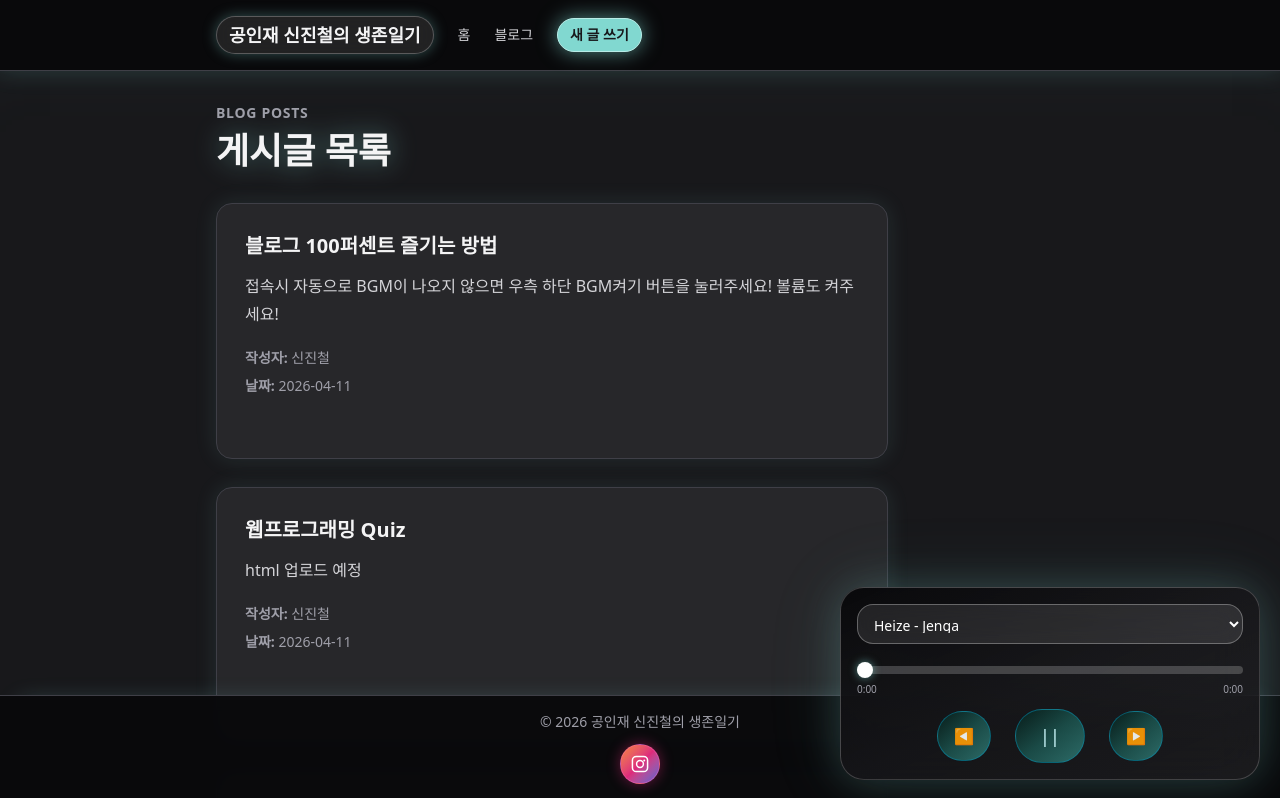
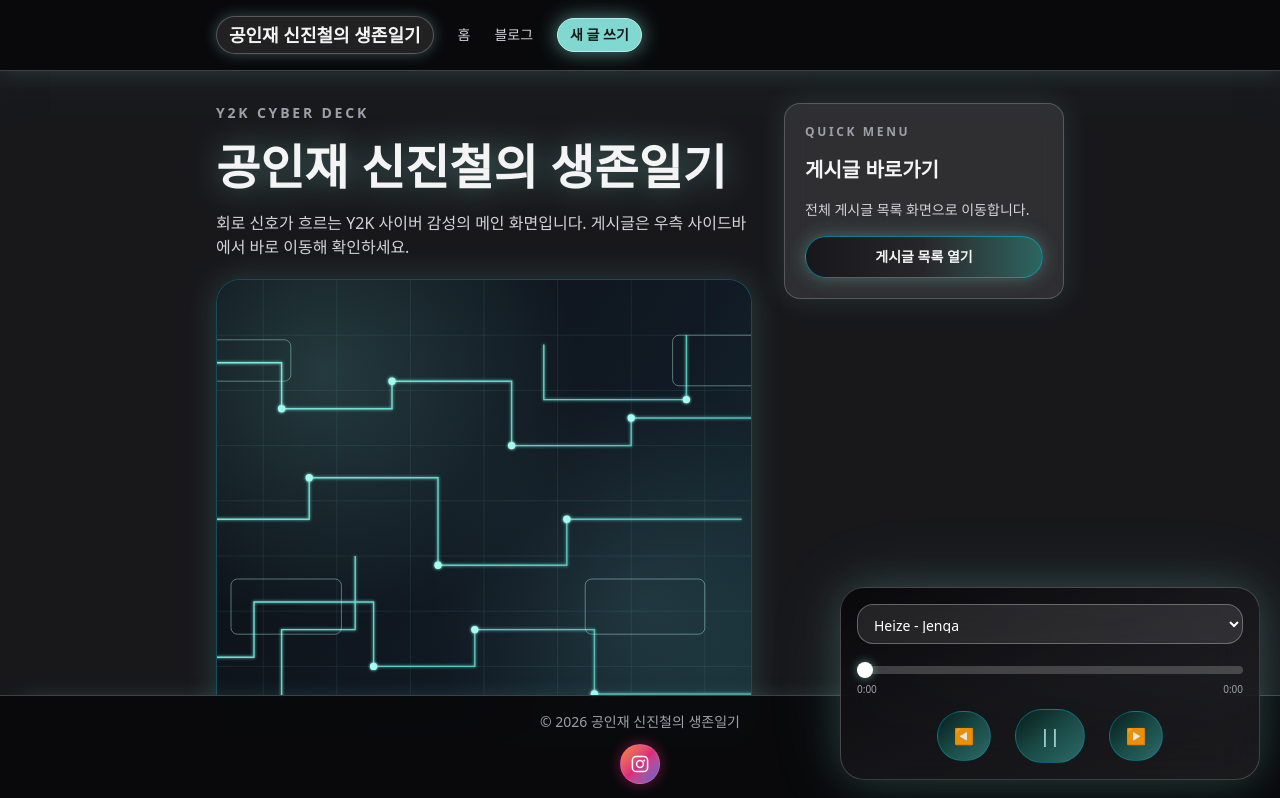
Before and after one commit to shin-jin-cheol/my-first-web, a Next.js app: page / in a window 1280 px wide. Shown: the top 798 px of the page. Built offline with nearby package versions, Linux system fonts and the light colour scheme.

Commit message:
feat: redesign home with y2k cyber visual and right sidebar navigation

```diff
--- a/app/page.tsx
+++ b/app/page.tsx
@@ -1,37 +1,50 @@
 import Link from "next/link";
-import { getPosts } from "@/lib/posts";
+import Image from "next/image";
 
 export default async function Home() {
-  const posts = await getPosts();
+  return (
+    <div className="grid gap-8 lg:grid-cols-[minmax(0,1fr)_280px]">
+      <section className="space-y-5">
+        <p className="text-sm font-semibold uppercase tracking-[0.2em] text-zinc-400">
+          Y2K Cyber Deck
+        </p>
+        <h1 className="text-4xl font-black text-zinc-100 drop-shadow-[0_0_16px_rgba(129,216,208,0.45)] md:text-5xl">
+          공인재 신진철의 생존일기
+        </h1>
+        <p className="max-w-2xl text-zinc-300">
+          회로 신호가 흐르는 Y2K 사이버 감성의 메인 화면입니다. 게시글은 우측 사이드바에서 바로 이동해 확인하세요.
+        </p>
 
-  return (
-    <div className="space-y-8">
-      <div className="space-y-2">
-        <p className="text-sm font-semibold uppercase tracking-wider text-zinc-400">
-          Blog Posts
-        </p>
-        <h1 className="text-4xl font-extrabold text-zinc-100 drop-shadow-[0_0_14px_rgba(129,216,208,0.45)]">
-          게시글 목록
-        </h1>
-      </div>
-      <div className="grid gap-7 grid-cols-1 max-w-2xl">
-        {posts.map((post) => (
-          <Link key={post.id} href={`/posts/${post.id}`}>
-            <article className="block h-full min-h-64 cursor-pointer rounded-2xl border border-zinc-700 bg-zinc-800 p-7 shadow-[0_0_22px_rgba(129,216,208,0.12)] transition hover:border-[#81d8d0] hover:bg-zinc-700 hover:shadow-[0_0_34px_rgba(129,216,208,0.28)]">
-              <h2 className="mb-3 text-xl font-bold text-zinc-100">{post.title}</h2>
-              <p className="mb-5 line-clamp-4 text-base leading-7 text-zinc-300">{post.content}</p>
-              <div className="space-y-2 text-sm text-zinc-400">
-                <p>
-                  <strong>작성자:</strong> {post.author}
-                </p>
-                <p>
-                  <strong>날짜:</strong> {post.date}
-                </p>
-              </div>
-            </article>
+        <div className="relative overflow-hidden rounded-3xl border border-cyan-400/30 bg-zinc-900/60 shadow-[0_0_32px_rgba(129,216,208,0.2)] backdrop-blur">
+          <Image
+            src="/cyber-circuit.svg"
+            alt="Y2K 사이버 회로도 배경"
+            width={1600}
+            height={1000}
+            priority
+            className="h-[460px] w-full object-cover"
+          />
+          <div className="pointer-events-none absolute inset-0 bg-[radial-gradient(circle_at_20%_20%,rgba(129,216,208,0.2),transparent_45%),radial-gradient(circle_at_80%_70%,rgba(129,216,208,0.12),transparent_40%)]" />
+        </div>
+      </section>
+
+      <aside className="lg:sticky lg:top-24 lg:self-start">
+        <div className="space-y-4 rounded-2xl border border-white/20 bg-white/10 p-5 shadow-[0_0_28px_rgba(129,216,208,0.15)] backdrop-blur-md">
+          <p className="text-xs font-semibold uppercase tracking-[0.22em] text-zinc-400">
+            Quick Menu
+          </p>
+          <h2 className="text-xl font-bold text-zinc-100">게시글 바로가기</h2>
+          <p className="text-sm text-zinc-300">
+            전체 게시글 목록 화면으로 이동합니다.
+          </p>
+          <Link
+            href="/posts"
+            className="inline-flex w-full items-center justify-center rounded-full border border-cyan-500/60 bg-gradient-to-r from-zinc-900 via-zinc-800 to-[#2b6661] px-4 py-2.5 text-sm font-semibold text-zinc-100 shadow-[0_0_18px_rgba(129,216,208,0.35)] transition hover:-translate-y-0.5 hover:brightness-110"
+          >
+            게시글 목록 열기
           </Link>
-        ))}
-      </div>
+        </div>
+      </aside>
     </div>
   );
 }
```
Also changed, not shown: public/cyber-circuit.svg (added).
